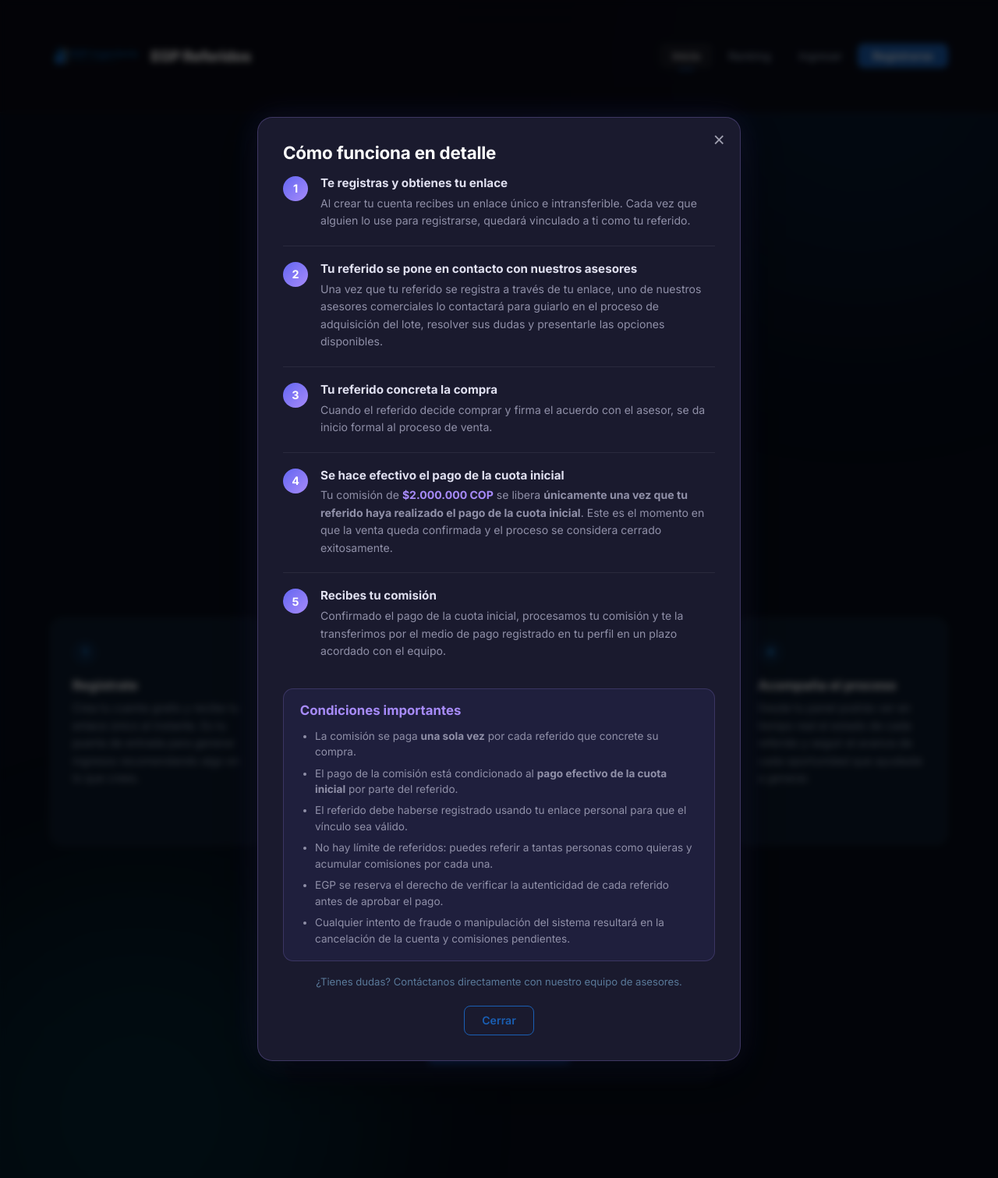
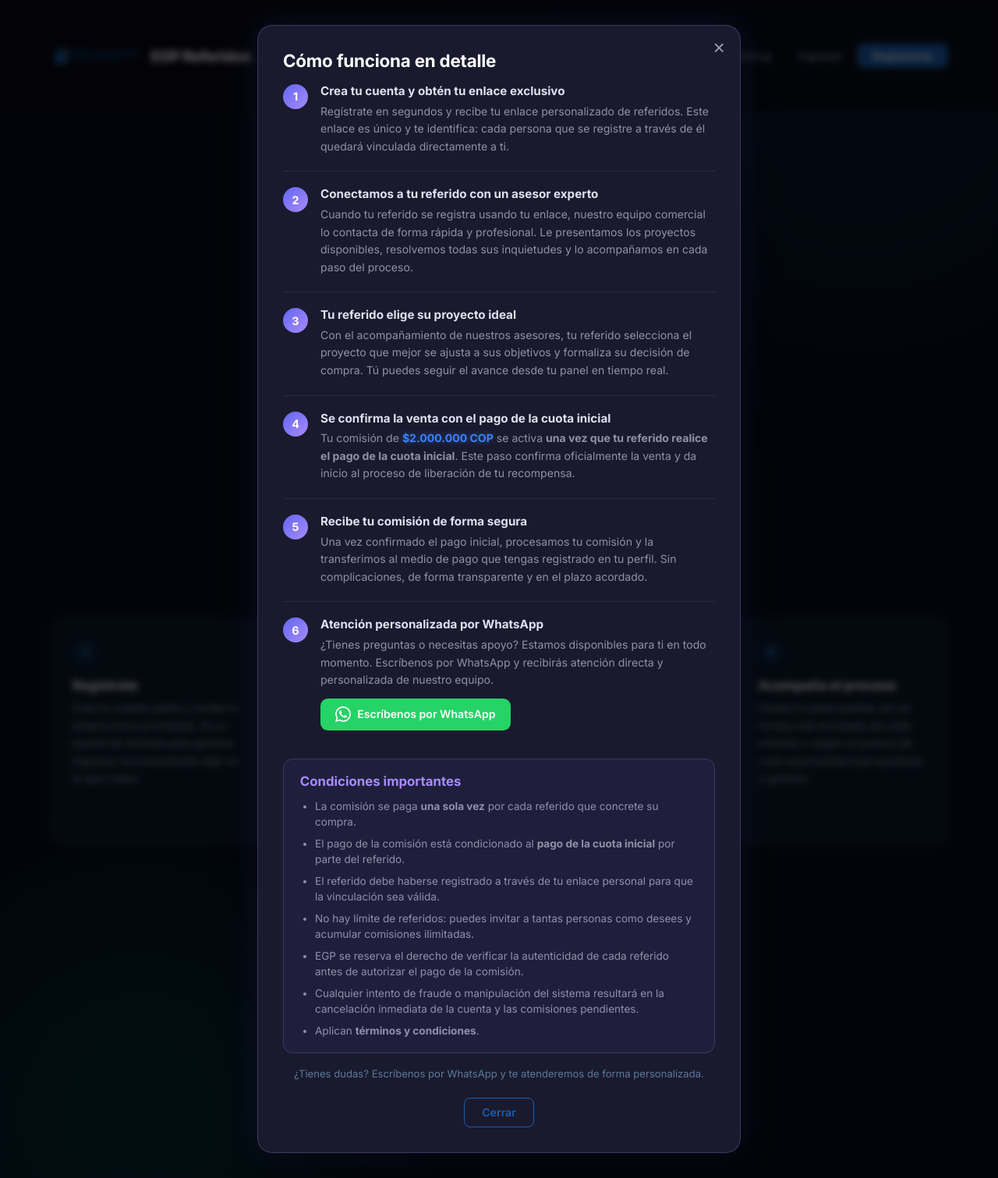
Before and after one commit to DiegoAndresMtz/EGP-referidos, a FastAPI app: page / in a window 1280 px wide, after a click on "Ver más detalles del proceso". Shown: the whole page at 78% size. Run offline with FastAPI, Linux system fonts and the light colour scheme.

Commit message:
mejora de textos

```diff
--- a/templates/home.html
+++ b/templates/home.html
@@ -38,7 +38,7 @@
             <div class="feature-step">3</div>
             <h3>Gana por cada logro</h3>
             <p>Cuando uno de tus referidos concrete su compra con nuestros asesores, recibirás <span
-                    style="font-weight: 700; color: #a78bfa; text-shadow: 0 0 8px rgba(99,102,241,0.8), 0 0 20px rgba(139,92,246,0.6), 0 0 40px rgba(139,92,246,0.3);">$2.000.000
+                    style="font-weight: 700; color: #3b82f6; text-shadow: 0 0 8px rgba(59,130,246,0.8), 0 0 20px rgba(59,130,246,0.6), 0 0 40px rgba(59,130,246,0.3);">$2.000.000
                     COP</span> por cada venta cerrada.</p>
 
         </div>
@@ -67,47 +67,68 @@
         <div class="modal-section">
             <div class="modal-step-badge">1</div>
             <div>
-                <h4>Te registras y obtienes tu enlace</h4>
-                <p>Al crear tu cuenta recibes un enlace único e intransferible. Cada vez que alguien lo use para
-                    registrarse, quedará vinculado a ti como tu referido.</p>
+                <h4>Crea tu cuenta y obtén tu enlace exclusivo</h4>
+                <p>Regístrate en segundos y recibe tu enlace personalizado de referidos. Este enlace es único y te
+                    identifica: cada persona que se registre a través de él quedará vinculada directamente a ti.</p>
             </div>
         </div>
 
         <div class="modal-section">
             <div class="modal-step-badge">2</div>
             <div>
-                <h4>Tu referido se pone en contacto con nuestros asesores</h4>
-                <p>Una vez que tu referido se registra a través de tu enlace, uno de nuestros asesores comerciales lo
-                    contactará para guiarlo en el proceso de adquisición del lote, resolver sus dudas y presentarle las
-                    opciones disponibles.</p>
+                <h4>Conectamos a tu referido con un asesor experto</h4>
+                <p>Cuando tu referido se registra usando tu enlace, nuestro equipo comercial lo contacta de forma rápida
+                    y profesional. Le presentamos los proyectos disponibles, resolvemos todas sus inquietudes y lo
+                    acompañamos en cada paso del proceso.</p>
             </div>
         </div>
 
         <div class="modal-section">
             <div class="modal-step-badge">3</div>
             <div>
-                <h4>Tu referido concreta la compra</h4>
-                <p>Cuando el referido decide comprar y firma el acuerdo con el asesor, se da inicio formal al proceso de
-                    venta.</p>
+                <h4>Tu referido elige su proyecto ideal</h4>
+                <p>Con el acompañamiento de nuestros asesores, tu referido selecciona el proyecto que mejor se ajusta a
+                    sus objetivos y formaliza su decisión de compra. Tú puedes seguir el avance desde tu panel en tiempo
+                    real.</p>
             </div>
         </div>
 
         <div class="modal-section">
             <div class="modal-step-badge">4</div>
             <div>
-                <h4>Se hace efectivo el pago de la cuota inicial</h4>
-                <p>Tu comisión de <strong style="color:#a78bfa;">$2.000.000 COP</strong> se libera <strong>únicamente
-                        una vez que tu referido haya realizado el pago de la cuota inicial</strong>. Este es el momento
-                    en que la venta queda confirmada y el proceso se considera cerrado exitosamente.</p>
+                <h4>Se confirma la venta con el pago de la cuota inicial</h4>
+                <p>Tu comisión de <strong style="color:#3b82f6; text-shadow: 0 0 8px rgba(59,130,246,0.5);">$2.000.000
+                        COP</strong> se activa <strong>una vez que tu referido realice el pago de la cuota
+                        inicial</strong>. Este paso confirma oficialmente la venta y da inicio al proceso de liberación
+                    de tu recompensa.</p>
+            </div>
+        </div>
+
+        <div class="modal-section">
+            <div class="modal-step-badge">5</div>
+            <div>
+                <h4>Recibe tu comisión de forma segura</h4>
+                <p>Una vez confirmado el pago inicial, procesamos tu comisión y la transferimos al medio de pago que
+                    tengas registrado en tu perfil. Sin complicaciones, de forma transparente y en el plazo acordado.
+                </p>
             </div>
         </div>
 
         <div class="modal-section" style="border-bottom:none; margin-bottom:1rem;">
-            <div class="modal-step-badge">5</div>
+            <div class="modal-step-badge">6</div>
             <div>
-                <h4>Recibes tu comisión</h4>
-                <p>Confirmado el pago de la cuota inicial, procesamos tu comisión y te la transferimos por el medio de
-                    pago registrado en tu perfil en un plazo acordado con el equipo.</p>
+                <h4>Atención personalizada por WhatsApp</h4>
+                <p>¿Tienes preguntas o necesitas apoyo? Estamos disponibles para ti en todo momento. Escríbenos por
+                    WhatsApp y recibirás atención directa y personalizada de nuestro equipo.</p>
+                <a href="https://wa.me/573001234567?text=Hola%2C%20quiero%20recibir%20atenci%C3%B3n%20personalizada%20para%20mis%20referidos"
+                    target="_blank" class="btn btn-whatsapp"
+                    style="margin-top:0.75rem; display:inline-flex; align-items:center; gap:0.5rem;">
+                    <svg width="20" height="20" viewBox="0 0 24 24" fill="currentColor">
+                        <path
+                            d="M17.472 14.382c-.297-.149-1.758-.867-2.03-.967-.273-.099-.471-.148-.67.15-.197.297-.767.966-.94 1.164-.173.199-.347.223-.644.075-.297-.15-1.255-.463-2.39-1.475-.883-.788-1.48-1.761-1.653-2.059-.173-.297-.018-.458.13-.606.134-.133.298-.347.446-.52.149-.174.198-.298.298-.497.099-.198.05-.371-.025-.52-.075-.149-.669-1.612-.916-2.207-.242-.579-.487-.5-.669-.51-.173-.008-.371-.01-.57-.01-.198 0-.52.074-.792.372-.272.297-1.04 1.016-1.04 2.479 0 1.462 1.065 2.875 1.213 3.074.149.198 2.096 3.2 5.077 4.487.709.306 1.262.489 1.694.625.712.227 1.36.195 1.871.118.571-.085 1.758-.719 2.006-1.413.248-.694.248-1.289.173-1.413-.074-.124-.272-.198-.57-.347m-5.421 7.403h-.004a9.87 9.87 0 01-5.031-1.378l-.361-.214-3.741.982.998-3.648-.235-.374a9.86 9.86 0 01-1.51-5.26c.001-5.45 4.436-9.884 9.888-9.884 2.64 0 5.122 1.03 6.988 2.898a9.825 9.825 0 012.893 6.994c-.003 5.45-4.437 9.884-9.885 9.884m8.413-18.297A11.815 11.815 0 0012.05 0C5.495 0 .16 5.335.157 11.892c0 2.096.547 4.142 1.588 5.945L.057 24l6.305-1.654a11.882 11.882 0 005.683 1.448h.005c6.554 0 11.89-5.335 11.893-11.893a11.821 11.821 0 00-3.48-8.413z" />
+                    </svg>
+                    Escríbenos por WhatsApp
+                </a>
             </div>
         </div>
 
@@ -115,20 +136,22 @@
             <h4 style="margin-bottom:0.75rem; color:#a78bfa;">Condiciones importantes</h4>
             <ul>
                 <li>La comisión se paga <strong>una sola vez</strong> por cada referido que concrete su compra.</li>
-                <li>El pago de la comisión está condicionado al <strong>pago efectivo de la cuota inicial</strong> por
-                    parte del referido.</li>
-                <li>El referido debe haberse registrado usando tu enlace personal para que el vínculo sea válido.</li>
-                <li>No hay límite de referidos: puedes referir a tantas personas como quieras y acumular comisiones por
-                    cada una.</li>
-                <li>EGP se reserva el derecho de verificar la autenticidad de cada referido antes de aprobar el pago.
-                </li>
-                <li>Cualquier intento de fraude o manipulación del sistema resultará en la cancelación de la cuenta y
-                    comisiones pendientes.</li>
+                <li>El pago de la comisión está condicionado al <strong>pago de la cuota inicial</strong> por parte del
+                    referido.</li>
+                <li>El referido debe haberse registrado a través de tu enlace personal para que la vinculación sea
+                    válida.</li>
+                <li>No hay límite de referidos: puedes invitar a tantas personas como desees y acumular comisiones
+                    ilimitadas.</li>
+                <li>EGP se reserva el derecho de verificar la autenticidad de cada referido antes de autorizar el pago
+                    de la comisión.</li>
+                <li>Cualquier intento de fraude o manipulación del sistema resultará en la cancelación inmediata de la
+                    cuenta y las comisiones pendientes.</li>
+                <li>Aplican <strong>términos y condiciones</strong>.</li>
             </ul>
         </div>
 
-        <p class="text-muted" style="font-size:0.82rem; margin-top:1rem; text-align:center;">¿Tienes dudas? Contáctanos
-            directamente con nuestro equipo de asesores.</p>
+        <p class="text-muted" style="font-size:0.82rem; margin-top:1rem; text-align:center;">¿Tienes dudas? Escríbenos
+            por WhatsApp y te atenderemos de forma personalizada.</p>
 
         <div class="text-center" style="margin-top:1.25rem;">
             <button class="btn btn-outline"
@@ -242,6 +265,25 @@
         color: #9090a8;
         line-height: 1.5;
     }
+
+    .btn-whatsapp {
+        background: #25D366;
+        color: #fff;
+        border: none;
+        padding: 0.6rem 1.2rem;
+        border-radius: 0.6rem;
+        font-size: 0.88rem;
+        font-weight: 600;
+        text-decoration: none;
+        cursor: pointer;
+        transition: background 0.2s, transform 0.2s;
+    }
+
+    .btn-whatsapp:hover {
+        background: #1ebe57;
+        transform: translateY(-1px);
+        color: #fff;
+    }
 </style>
 
 <section class="mt-3 text-center fade-in">
```
Also changed, not shown: 1 other file.
